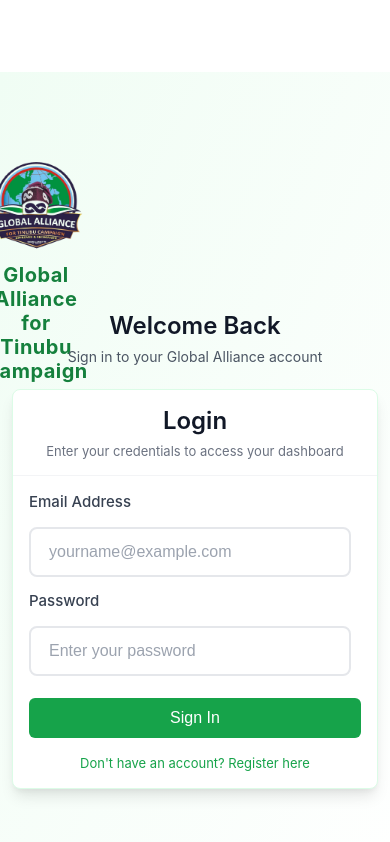
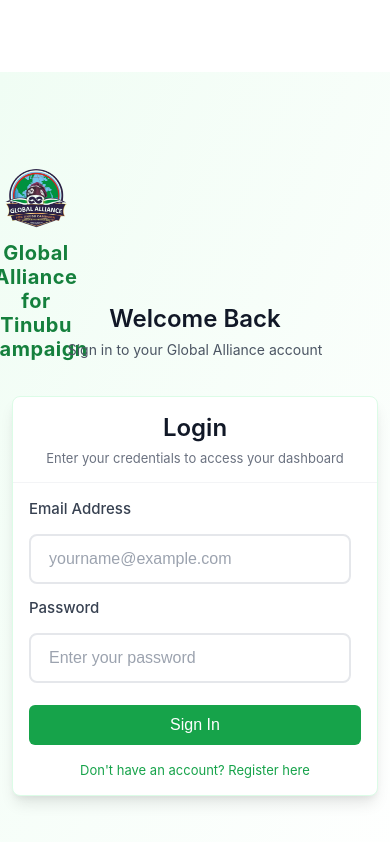
Before and after one commit to prius2055/gat, a React (Create React App) app: page /login in a window 390 px wide. Shown: the top 842 px of the page. Built offline with nearby package versions, Linux system fonts and the light colour scheme.

Commit message:
fix login and register for mobile

```diff
--- a/src/Pages/Login.css
+++ b/src/Pages/Login.css
@@ -14,8 +14,10 @@
 }
 
 .login-container {
+  display: flex;
+  flex-direction: column;
   width: 100%;
-  max-width: 28rem;
+  /* max-width: 28rem; */
 }
 
 /* ================================================
@@ -24,6 +26,8 @@
 
 .login-header {
   text-align: center;
+  display: flex;
+  flex-direction: column;
 }
 
 .login-logo {
@@ -36,7 +40,7 @@
   margin-bottom: 1rem;
 }
 
-.logo-image {
+.login-logo-image {
   width: 6rem;
   height: 6rem;
 }
@@ -322,9 +326,9 @@
     max-width: 26rem;
   }
 
-  .login-logo {
-    width: 3.5rem;
-    height: 3.5rem;
+  .login-logo-image {
+    width: 4rem;
+    height: 4rem;
   }
 
   .logo-text {
--- a/src/Pages/Login.js
+++ b/src/Pages/Login.js
@@ -96,7 +96,7 @@
       <div className="login-container">
         <div className="login-header">
           <div className="login-logo">
-            <img src={Logo} alt="Global Alliance Logo" className="logo-image" />
+            <img src={Logo} alt="Global Alliance Logo" className="login-logo-image" />
             <span className="logo-text">
               Global Alliance for Tinubu Campaign
             </span>
--- a/src/Pages/Register.css
+++ b/src/Pages/Register.css
@@ -97,7 +97,7 @@
   letter-spacing: 0.025em;
 }
 
-.logo-image {
+.register-logo-image {
   width: 6rem;
   height: 6rem;
 }
@@ -431,9 +431,9 @@
     max-width: 26rem;
   }
 
-  .register-logo {
-    width: 3.5rem;
-    height: 3.5rem;
+  .register-logo-image {
+    width: 4rem;
+    height: 4rem;
   }
 
   .logo-text {
--- a/src/Pages/Register.js
+++ b/src/Pages/Register.js
@@ -149,7 +149,7 @@
       <div className="register-container">
         <div className="register-header">
           <div className="register-logo">
-            <img src={Logo} alt="Global Alliance Logo" className="logo-image" />
+            <img src={Logo} alt="Global Alliance Logo" className="register-logo-image" />
             <span className="register-text">
               Global Alliance for Tinubu Campaign
             </span>
--- a/src/components/Contact.js
+++ b/src/components/Contact.js
@@ -50,8 +50,8 @@
                 </div>
                 <div>
                   <h3 className="contact-item-title">Call Us</h3>
-                  <p className="contact-item-text">+234 (0) 800 TINUBU-1</p>
-                  <p className="contact-item-text">+234 (0) 123 456 7890</p>
+                  <p className="contact-item-text">+234 (0) 901 743 1825</p>
+                  <p className="contact-item-text">+1 647 977 7122</p>
                 </div>
               </div>
 
--- a/src/components/Footer.js
+++ b/src/components/Footer.js
@@ -103,7 +103,13 @@
               <li className="contact-item">
                 <Phone className="contact-icon" />
                 <div className="contact-text">
-                  <p>+234 (0) 800 TINUBU-1</p>
+                  <p> +234 (0) 901 743 1825</p>
+                </div>
+              </li>
+              <li className="contact-item">
+                <Phone className="contact-icon" />
+                <div className="contact-text">
+                  <p>+1 647 977 7122</p>
                 </div>
               </li>
               <li className="contact-item">
--- a/src/components/Navigation.js
+++ b/src/components/Navigation.js
@@ -151,6 +151,9 @@
               >
                 Contact
               </button>
+              <Link to="/donate" className="nav-button nav-button-mobile">
+                Support
+              </Link>
               {isAuthenticated ? (
                 <Link to="/dashboard" className="nav-button nav-button-mobile">
                   Dashboard
```
